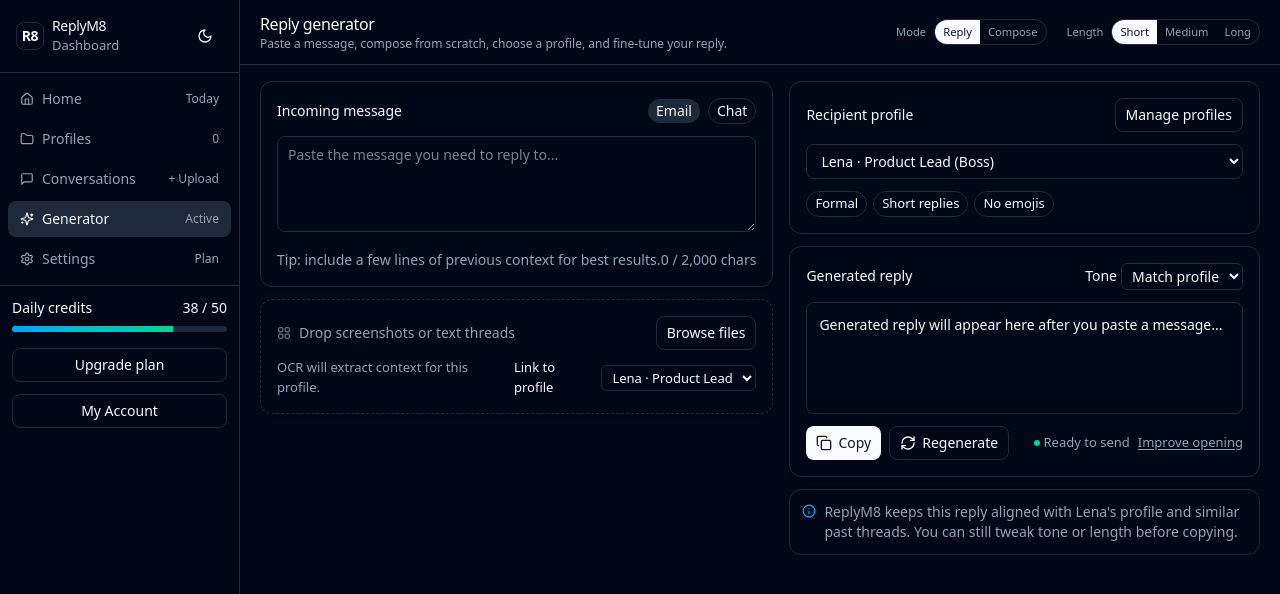
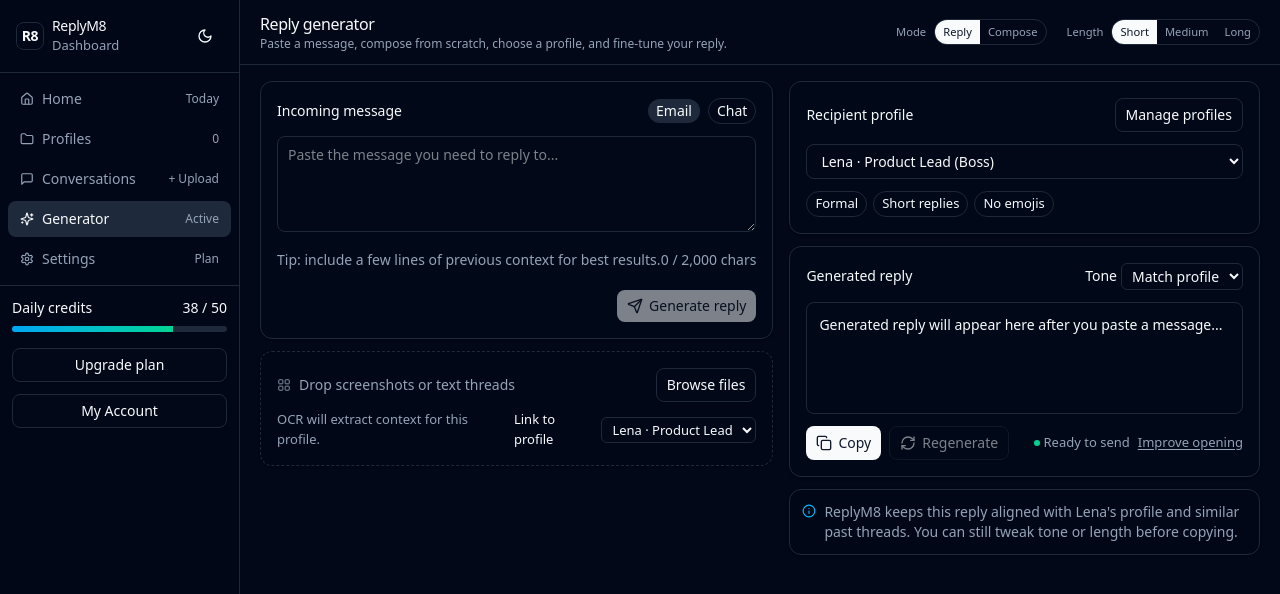
Before and after one commit to voncarcha/replym8, a Next.js app: page /dashboard/generator in a window 1280 px wide. Shown: the top 594 px of the page. Built offline with nearby package versions, Linux system fonts and the light colour scheme; no server answers; sample sign-in values are in the browser's storage.

Commit message:
update incoming message ui

```diff
--- a/src/app/dashboard/generator/page.tsx
+++ b/src/app/dashboard/generator/page.tsx
@@ -17,6 +17,8 @@
   const [composeTo, setComposeTo] = useState("");
   const [composeSubject, setComposeSubject] = useState("");
   const [selectedProfile, setSelectedProfile] = useState("lena");
+  const [generatedReply, setGeneratedReply] = useState("");
+  const [isReplyGenerated, setIsReplyGenerated] = useState(false);
 
   return (
     <>
@@ -130,13 +132,37 @@
                   className="w-full rounded-lg border border-border bg-background text-sm text-foreground px-2.5 py-2 min-h-24 focus:outline-none focus:ring-1 focus:ring-primary"
                   placeholder="Paste the message you need to reply to..."
                   value={message}
-                  onChange={(e) => setMessage(e.target.value)}
+                  onChange={(e) => {
+                    setMessage(e.target.value);
+                    // Reset generated reply when message changes
+                    if (isReplyGenerated) {
+                      setIsReplyGenerated(false);
+                      setGeneratedReply("");
+                    }
+                  }}
                 />
                 <div className="flex items-center justify-between text-sm text-muted-foreground">
                   <span>
                     Tip: include a few lines of previous context for best results.
                   </span>
                   <span>{message.length} / 2,000 chars</span>
+                </div>
+                <div className="flex items-center justify-end pt-2">
+                  <Button
+                    size="sm"
+                    onClick={() => {
+                      if (message.trim()) {
+                        // TODO: Implement actual reply generation logic
+                        setGeneratedReply("Here's a concise update you can send Lena. It highlights the key risks, keeps the tone formal, and makes it easy for her to speak to tradeoffs in the review.");
+                        setIsReplyGenerated(true);
+                      }
+                    }}
+                    disabled={!message.trim()}
+                    className="inline-flex items-center gap-1.5 rounded-lg bg-primary text-primary-foreground text-sm font-medium px-3 py-1.5 hover:bg-primary/90 h-auto disabled:opacity-50 disabled:cursor-not-allowed"
+                  >
+                    <Send className="h-3.5 w-3.5" />
+                    Generate reply
+                  </Button>
                 </div>
               </Card>
             </>
@@ -368,8 +394,10 @@
               </div>
               <div className="rounded-lg border border-border bg-background/80 p-3 min-h-28">
                 <p className="text-sm text-foreground">
-                  {message
-                    ? "Here's a concise update you can send Lena. It highlights the key risks, keeps the tone formal, and makes it easy for her to speak to tradeoffs in the review."
+                  {isReplyGenerated
+                    ? generatedReply
+                    : message
+                    ? "Click 'Generate reply' to create a response..."
                     : "Generated reply will appear here after you paste a message..."}
                 </p>
               </div>
@@ -385,7 +413,15 @@
                   <Button
                     variant="outline"
                     size="sm"
-                    className="inline-flex items-center gap-1.5 rounded-lg border-border bg-card text-sm text-foreground px-2.5 py-1.5 hover:bg-muted h-auto"
+                    onClick={() => {
+                      if (message.trim()) {
+                        // TODO: Implement actual reply generation logic
+                        setGeneratedReply("Here's a concise update you can send Lena. It highlights the key risks, keeps the tone formal, and makes it easy for her to speak to tradeoffs in the review.");
+                        setIsReplyGenerated(true);
+                      }
+                    }}
+                    disabled={!message.trim() || !isReplyGenerated}
+                    className="inline-flex items-center gap-1.5 rounded-lg border-border bg-card text-sm text-foreground px-2.5 py-1.5 hover:bg-muted h-auto disabled:opacity-50 disabled:cursor-not-allowed"
                   >
                     <RefreshCw className="h-3.5 w-3.5" />
                     Regenerate
```
